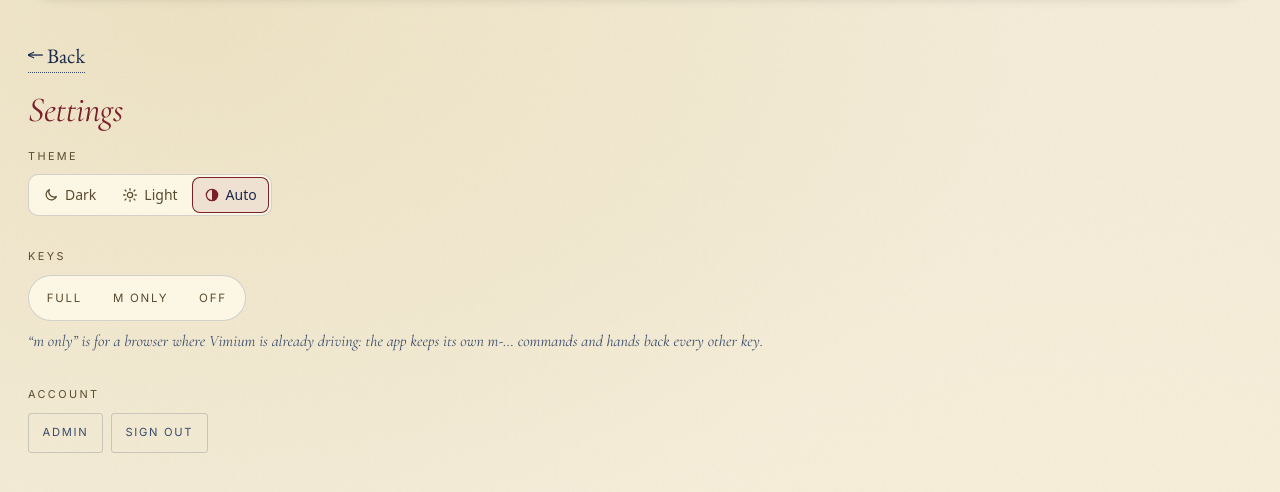
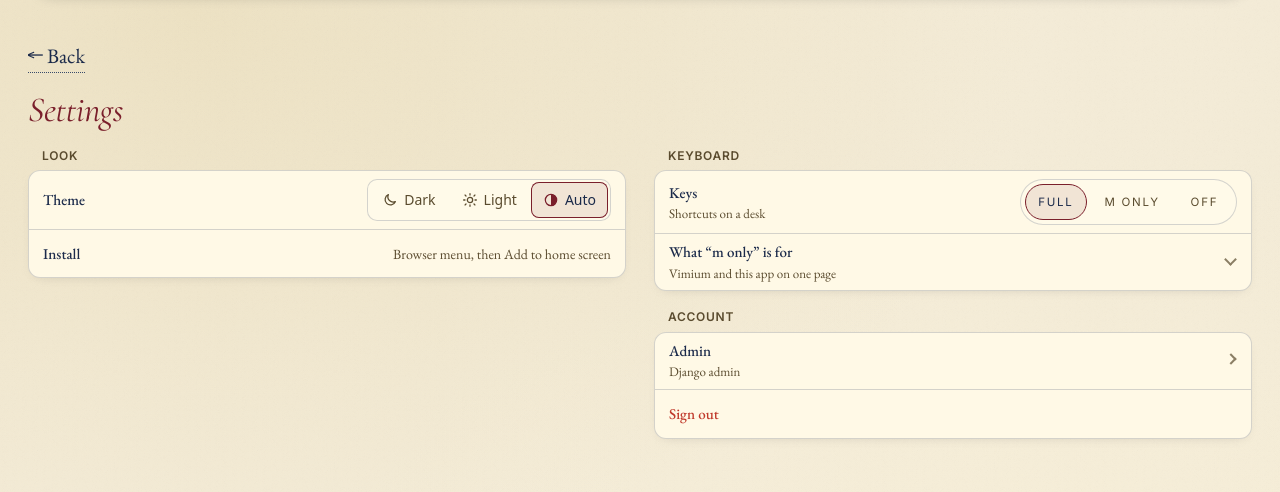
Before and after one commit to 098799/pypen, a Django app: page /settings/ in a window 1280 px wide. Shown: the part 67-559 px from the top of the page. Run offline with Django 3.2, Linux system fonts and the light colour scheme; the visitor is signed in with stand-in values (Sample User, id 1); some libraries are stand-ins or nearby versions.

Commit message:
BURNLOG-7: Settings in the kit's grouped rows (kit snippets/settings.html, KIT-SETTINGS v1.0)
_settings.html is the kit snippet byte for byte, included inside #main.
Groups Look (Theme, Install), Keyboard (Keys + a closed 'm only' help row),
Account (Admin, Sign out) or Visiting (Leave). No p340 row: public site.
Sign out is now a POST with the CSRF token, still sends KIT_FORGET.
Fix: the Keys chips never marked the current mode on a full load (the
keyboard layer loads after #main); they do now.

Co-Authored-By: Claude Opus 5.5 <noreply@anthropic.com>

```diff
--- a/dpypen/dpypen/items/static/items/css/app.css
+++ b/dpypen/dpypen/items/static/items/css/app.css
@@ -353,7 +353,24 @@ section[id], .section-head { scroll-margin-top: 5.5rem; }
   --fg: var(--ink);
   --dim: var(--muted);
 }
-/* Floating tooltip (used by calendar heatmap and pen-detail mini-gantt) */
+/* The kit's Settings rows (_settings.html, KIT-SETTINGS) read the same names:
+   the card is a plate on the paper, the labels ink. The theme chooser inside
+   keeps its own values above. */
+.kit-set {
+  --bg: var(--paper);
+  --panel: var(--plate-top);
+  --line: var(--ink-line);
+  --fg: var(--ink);
+  --dim: var(--muted);
+  --bad: #c0392b;
+}
+.kit-set .kit-set-card { box-shadow: var(--plate-shadow); }
+.kit-set .kit-set-h {
+  font-family: "Inter", sans-serif;
+  font-size: 0.68rem;
+  letter-spacing: 0.22em;
+}
+/* Floating tooltip */ (used by calendar heatmap and pen-detail mini-gantt) */
 .cal-tip {
   position: fixed;
   z-index: 50;
--- /dev/null
+++ b/dpypen/dpypen/items/templates/items/_settings.html
@@ -0,0 +1,158 @@
+<!-- KIT-SETTINGS: v1.0 2026-10-31
+  The Settings page: grouped rows, compact on a phone, the same in every app.
+  Spec: ~/apps/kit/README.md §4, "Settings". Canonical copy:
+  ~/apps/kit/snippets/settings.html. Apps carry a byte-identical copy (fleet-check
+  `kit` compares them): change this file, bump the stamp here and in `version`
+  below, copy it out. Never edit a copy.
+
+  Include it once on the Settings page (or in the base template), inside <body>,
+  before the page's own scripts. This file holds no template syntax (brace-percent,
+  double brace, brace-hash), so a Jinja or Django include takes it as is.
+
+  Markup (every class is optional except the card and its rows):
+    <div class="kit-set">                                  the page: one column on a
+                                                            phone, two from 900 px
+      <section class="kit-set-g">                          a group
+        <h2 class="kit-set-h">Look</h2>                    its heading (short, quiet)
+        <div class="kit-set-card">                         one card per group
+          <div class="kit-set-row">                        label left, control right
+            <span class="kit-set-k">Theme</span><div data-kit-theme></div></div>
+          <div class="kit-set-row" data-kit-install="pod"></div>   filled by this file
+          <button class="kit-set-row kit-set-go" type="button" data-whatsnew-open>
+            <span class="kit-set-k" data-whatsnew-dot>What's new</span></button>
+          <a class="kit-set-row kit-set-go" href="/x">                a row that leads on
+            <span class="kit-set-k">Label<small class="kit-set-sub">one line</small></span>
+            <span class="kit-set-v">value</span></a>
+          <form method="post" action="/logout" class="kit-set-form">
+            <button class="kit-set-row kit-set-bad" type="submit">Log out</button></form>
+          <a class="kit-set-row kit-set-go kit-set-out" href="https://p340.grining.eu/">
+            <span class="kit-set-k">p340 — all apps</span></a>
+          <details class="kit-set-more"><summary class="kit-set-row kit-set-go">
+            <span class="kit-set-k">How it works</span></summary>
+            <div class="kit-set-text">long help, read on demand</div></details>
+        </div>
+        <p class="kit-set-foot">One or two lines under the card.</p>
+      </section>
+    </div>
+
+  Rows are ≥ 48 px tall, divided by hairlines; a label may carry one dim line
+  (kit-set-sub). A control that does not fit beside its label wraps under it
+  (kit-set-stack forces that). kit-set-go adds a chevron (an arrow out for
+  kit-set-out), kit-set-bad paints the label in --bad (Log out). Long help text
+  goes in a kit-set-more row, closed, never as paragraphs between the rows.
+  The look takes the app's --accent --panel --line --fg --dim --bg --bad and the
+  app's font, nothing else; the app's .btn, h2 and card rules stop at kit-set.
+
+  The Install row: an element with data-kit-install="<app name>" is filled at
+  load: "Installed" in a home-screen app; an Install button when the browser
+  offered beforeinstallprompt; else the one-line way for this device (iPhone:
+  Share, then Add to Home Screen; Android: the browser menu; desk: the install
+  icon in the address bar). After `kit:softnav` it is filled again.
+  API: kitSettings.mount(root) for a panel drawn later.
+-->
+<style>
+.kit-set{max-width:40rem;margin:0;padding:0}
+@media (min-width:900px){.kit-set{max-width:none;columns:2 22rem;column-gap:28px}}
+.kit-set-g{break-inside:avoid;margin:0 0 18px;padding:0}
+.kit-set-g:last-child{margin-bottom:0}
+.kit-set .kit-set-h{margin:0 0 6px;padding:0 14px;font-size:12px;font-weight:600;line-height:1.4;
+  letter-spacing:.06em;text-transform:uppercase;color:var(--dim,#9aa4b2);border:0;background:none}
+.kit-set-card{background:var(--panel,#20242b);border:1px solid var(--line,#3a404a);border-radius:12px;
+  overflow:hidden;margin:0;padding:0}
+.kit-set .kit-set-row{all:unset;box-sizing:border-box;display:flex;flex-wrap:wrap;align-items:center;
+  justify-content:space-between;gap:6px 12px;width:100%;min-height:48px;padding:8px 14px;
+  font:inherit;font-size:15px;line-height:1.35;color:var(--fg,#e8e8e8);text-decoration:none;
+  -webkit-tap-highlight-color:transparent}
+.kit-set .kit-set-form{display:block;margin:0;padding:0}
+.kit-set .kit-set-card > * + *{border-top:1px solid var(--line,#3a404a)}
+.kit-set .kit-set-k{flex:1 1 auto;min-width:0;font-weight:500}
+.kit-set .kit-set-sub{display:block;margin-top:2px;font-size:13px;font-weight:400;line-height:1.35;color:var(--dim,#9aa4b2)}
+.kit-set .kit-set-v{flex:0 1 auto;min-width:0;margin-left:auto;font-size:14px;color:var(--dim,#9aa4b2);text-align:right}
+.kit-set .kit-set-row > :last-child:not(.kit-set-k){margin-left:auto}
+.kit-set .kit-set-stack > :last-child:not(.kit-set-k){flex-basis:100%;margin-left:0}
+.kit-set .kit-set-go{flex-wrap:nowrap;cursor:pointer}
+.kit-set .kit-set-go::after{content:"";flex:none;width:7px;height:7px;margin:0 2px 0 4px;
+  border:solid var(--dim,#9aa4b2);border-width:2px 2px 0 0;transform:rotate(45deg);opacity:.7}
+.kit-set .kit-set-out::after{width:6px;height:6px;margin-top:-4px}
+.kit-set .kit-set-bad,.kit-set .kit-set-bad .kit-set-k{color:var(--bad,#f87171);cursor:pointer}
+.kit-set .kit-set-row:focus-visible{outline:2px solid var(--accent,#6aa9ff);outline-offset:-2px;border-radius:12px}
+.kit-set a.kit-set-row:active,.kit-set button.kit-set-row:active,.kit-set summary.kit-set-row:active{background:var(--line,#3a404a)}
+@media (hover:hover) and (pointer:fine){.kit-set a.kit-set-row:hover,.kit-set button.kit-set-row:hover,
+  .kit-set summary.kit-set-row:hover{background:color-mix(in srgb,var(--line,#3a404a) 45%,transparent)}}
+.kit-set .kit-set-more{margin:0;padding:0}
+.kit-set .kit-set-more > summary{list-style:none}
+.kit-set .kit-set-more > summary::-webkit-details-marker{display:none}
+.kit-set .kit-set-more > summary::after{transform:rotate(135deg);margin-top:-5px}
+.kit-set .kit-set-more[open] > summary::after{transform:rotate(-45deg);margin-top:4px}
+.kit-set .kit-set-text{padding:2px 14px 14px;font-size:14px;line-height:1.55;color:var(--fg,#e8e8e8);overflow-wrap:anywhere}
+.kit-set .kit-set-text > :first-child{margin-top:0}
+.kit-set .kit-set-text > :last-child{margin-bottom:0}
+.kit-set .kit-set-text p{margin:0 0 10px}
+.kit-set .kit-set-foot{margin:6px 0 0;padding:0 14px;font-size:13px;line-height:1.45;color:var(--dim,#9aa4b2)}
+.kit-set .kit-set-ibtn{all:unset;box-sizing:border-box;display:inline-flex;align-items:center;min-height:34px;padding:0 14px;
+  border-radius:9px;cursor:pointer;font:inherit;font-size:14px;font-weight:600;background:var(--accent,#6aa9ff);
+  color:var(--bg,#111)}
+.kit-set .kit-set-ibtn:focus-visible{outline:2px solid var(--fg,#e8e8e8);outline-offset:2px}
+</style>
+<script>
+(function () {
+  'use strict';
+  if (window.kitSettings) return;
+  var version = 'v1.0 2026-10-31';
+  var offer = null, installed = false;
+  function standalone() {
+    try { return installed || matchMedia('(display-mode: standalone)').matches || navigator.standalone === true; }
+    catch (e) { return installed; }
+  }
+  function how() {
+    var ua = navigator.userAgent || '';
+    var ios = /iPhone|iPad|iPod/.test(ua) || (/Macintosh/.test(ua) && navigator.maxTouchPoints > 1);
+    if (ios) return 'Share, then Add to Home Screen';
+    var desk = false;
+    try { desk = matchMedia('(hover:hover) and (pointer:fine)').matches; } catch (e) {}
+    return desk ? 'Install icon in the address bar' : 'Browser menu, then Add to home screen';
+  }
+  function fill(el) {
+    var app = el.getAttribute('data-kit-install') || document.title.split(' · ').pop();
+    el.textContent = '';
+    var k = document.createElement('span');
+    k.className = 'kit-set-k';
+    k.textContent = 'Install';
+    el.appendChild(k);
+    if (standalone()) {
+      var v = document.createElement('span');
+      v.className = 'kit-set-v';
+      v.textContent = 'Installed';
+      el.appendChild(v);
+    } else if (offer) {
+      var b = document.createElement('button');
+      b.type = 'button';
+      b.className = 'kit-set-ibtn';
+      b.textContent = 'Add ' + app;
+      b.addEventListener('click', function () {
+        var ev = offer;
+        if (!ev) return;
+        offer = null;
+        ev.prompt();
+        if (ev.userChoice) ev.userChoice.then(function (r) { if (r && r.outcome === 'accepted') installed = true; mount(); });
+      });
+      el.appendChild(b);
+    } else {
+      var w = document.createElement('span');
+      w.className = 'kit-set-v';
+      w.textContent = how();
+      el.appendChild(w);
+    }
+  }
+  function mount(scope) {
+    var els = (scope || document).querySelectorAll('[data-kit-install]');
+    for (var i = 0; i < els.length; i++) fill(els[i]);
+  }
+  addEventListener('beforeinstallprompt', function (e) { e.preventDefault(); offer = e; mount(); });
+  addEventListener('appinstalled', function () { installed = true; offer = null; mount(); });
+  document.addEventListener('kit:softnav', function () { mount(); });
+  window.kitSettings = {version: version, mount: mount};
+  if (document.readyState === 'loading') document.addEventListener('DOMContentLoaded', function () { mount(); });
+  else mount();
+})();
+</script>
--- a/dpypen/dpypen/items/templates/items/settings.html
+++ b/dpypen/dpypen/items/templates/items/settings.html
@@ -1,25 +1,5 @@
 {% extends "items/_shell.html" %}
 {% block title %}Settings · Grining Fountain Pens{% endblock %}
-
-{% block extra_css %}
-.settings-group { margin-bottom: 2rem; }
-.settings-group .menu-label {
-  font-family: "Inter", sans-serif;
-  font-size: 0.68rem;
-  letter-spacing: 0.22em;
-  text-transform: uppercase;
-  color: var(--muted);
-  margin-bottom: 0.6rem;
-}
-.settings-group .note {
-  font-family: "Cormorant Garamond", Georgia, serif;
-  font-style: italic;
-  color: var(--ink-soft);
-  margin: 0.5rem 0 0;
-  font-size: 1rem;
-}
-.settings-actions { display: flex; flex-wrap: wrap; gap: 0.5rem; }
-{% endblock %}
 
 {% block content %}
 
@@ -31,44 +11,66 @@
   <h1><em>Settings</em></h1>
 </div>
 
-<div class="settings-group">
-  <div class="menu-label">Theme</div>
-  <div data-kit-theme></div>
+{% comment %}
+Kit §4 "Settings" (BURNLOG-7): the kit's grouped rows, _settings.html is
+~/apps/kit/snippets/settings.html byte for byte. It sits inside #main, so an
+hx-boost swap carries its style; its script runs once per load, and the page
+script below mounts the Install row again after a swap.
+No "p340 — all apps" row: this site is public, the tailnet index is not.
+{% endcomment %}
+{% include "items/_settings.html" %}
+
+<div class="kit-set">
+<section class="kit-set-g">
+  <h2 class="kit-set-h">Look</h2>
+  <div class="kit-set-card">
+    <div class="kit-set-row"><span class="kit-set-k">Theme</span><div data-kit-theme></div></div>
+    <div class="kit-set-row" data-kit-install="Pens"><span class="kit-set-k">Install</span></div>
   </div>
+</section>
 
-<div class="settings-group">
-  <div class="menu-label">Keys</div>
+<section class="kit-set-g">
+  <h2 class="kit-set-h">Keyboard</h2>
+  <div class="kit-set-card">
+    <div class="kit-set-row">
+      <span class="kit-set-k">Keys<small class="kit-set-sub">Shortcuts on a desk</small></span>
       <div class="theme-choices keys-choices" role="radiogroup" aria-label="Keyboard layer">
         <button type="button" data-keys="full" aria-label="Full keyboard layer"><span>Full</span></button>
         <button type="button" data-keys="leader" aria-label="Leader only"><span>m&nbsp;only</span></button>
         <button type="button" data-keys="off" aria-label="Keyboard layer off"><span>Off</span></button>
       </div>
-  <p class="note">“m only” is for a browser where Vimium is already driving: the app keeps its own m-… commands and hands back every other key.</p>
     </div>
+    <details class="kit-set-more"><summary class="kit-set-row kit-set-go">
+      <span class="kit-set-k">What “m only” is for<small class="kit-set-sub">Vimium and this app on one page</small></span></summary>
+      <div class="kit-set-text"><p>“m only” is for a browser where Vimium is already driving: the app keeps its own m-… commands and hands back every other key.</p></div></details>
+  </div>
+</section>
 
 {% if user.is_authenticated %}
-<div class="settings-group">
-  <div class="menu-label">Account</div>
+<section class="kit-set-g">
+  <h2 class="kit-set-h">Account</h2>
+  <div class="kit-set-card">
     {% comment %}
     hx-boost="false" because these leave the app — boosted, hx-select pulls the
     target page's #main into this shell and Django admin arrives wearing the pen
-  site's chrome.
+    site's chrome. Sign out is a POST (allauth takes it with the CSRF token), so
+    no other page can sign the owner out with a link.
     {% endcomment %}
-  <div class="settings-actions">
-    <a href="/admin/" class="btn" hx-boost="false">Admin</a>
+    <a class="kit-set-row kit-set-go kit-set-out" href="/admin/" hx-boost="false"><span class="kit-set-k">Admin<small class="kit-set-sub">Django admin</small></span></a>
     {# The kit's worker keeps pages for offline: signing out drops them from this phone. #}
-    <a href="{% url 'account_logout' %}" class="btn" hx-boost="false" onclick="var w=navigator.serviceWorker;w&&w.controller&&w.controller.postMessage('KIT_FORGET')">Sign out</a>
+    <form class="kit-set-form" method="post" action="{% url 'account_logout' %}" hx-boost="false" onsubmit="var w=navigator.serviceWorker;w&&w.controller&&w.controller.postMessage('KIT_FORGET')">{% csrf_token %}<button class="kit-set-row kit-set-bad" type="submit"><span class="kit-set-k">Sign out</span></button></form>
   </div>
+</section>
+{% elif is_guest %}
+<section class="kit-set-g">
+  <h2 class="kit-set-h">Visiting</h2>
+  <div class="kit-set-card">
+    <div class="kit-set-row"><span class="kit-set-k">Invitation<small class="kit-set-sub">You are here on an invitation{% if invite_label %} — {{ invite_label }}{% endif %}.</small></span></div>
+    <form class="kit-set-form" method="post" action="{% url 'invite_deactivate' %}">{% csrf_token %}<button class="kit-set-row kit-set-bad" type="submit"><span class="kit-set-k">Leave</span></button></form>
   </div>
-{% elif is_guest %}
-<div class="settings-group">
-  <div class="menu-label">Visiting</div>
-  <p class="note">You are here on an invitation{% if invite_label %} — {{ invite_label }}{% endif %}.</p>
-  <div class="settings-actions">
-    <form method="post" action="{% url 'invite_deactivate' %}">{% csrf_token %}<button type="submit" class="btn">Leave</button></form>
+</section>
+{% endif %}
 </div>
-</div>
-{% endif %}
 
 {% comment %}
 Bound here rather than in the shell: the shell's copy is scoped to the menu
@@ -78,8 +80,11 @@ they do not re-run when hx-boost swaps a new page in underneath them.
 <script>
 (function () {
   // The theme chooser is the kit's (theme.js in the head). This page arrives
-  // by an hx-boost swap more often than by a load, so mount it here.
-  if (window.kitTheme) kitTheme.mount(document.getElementById('main'));
+  // by an hx-boost swap more often than by a load, so mount it here; the same
+  // for the kit's Install row.
+  var main = document.getElementById('main');
+  if (window.kitTheme) kitTheme.mount(main);
+  if (window.kitSettings) kitSettings.mount(main);
 
   var keyBtns = document.querySelectorAll('.keys-choices button[data-keys]');
   function paintKeys() {
@@ -98,6 +103,9 @@ they do not re-run when hx-boost swaps a new page in underneath them.
     });
   });
   paintKeys();
+  // On a full load the keyboard layer (_keys.html) comes after #main, so it
+  // is not there yet: mark the current mode once it is.
+  if (!window.__keysMode) document.addEventListener('DOMContentLoaded', paintKeys, {once: true});
 })();
 </script>
 
```
Also changed, not shown: dpypen/dpypen/items/tests.py (+91 -22 lines), README.md. Lines whose indentation alone changed are shown as unchanged.
